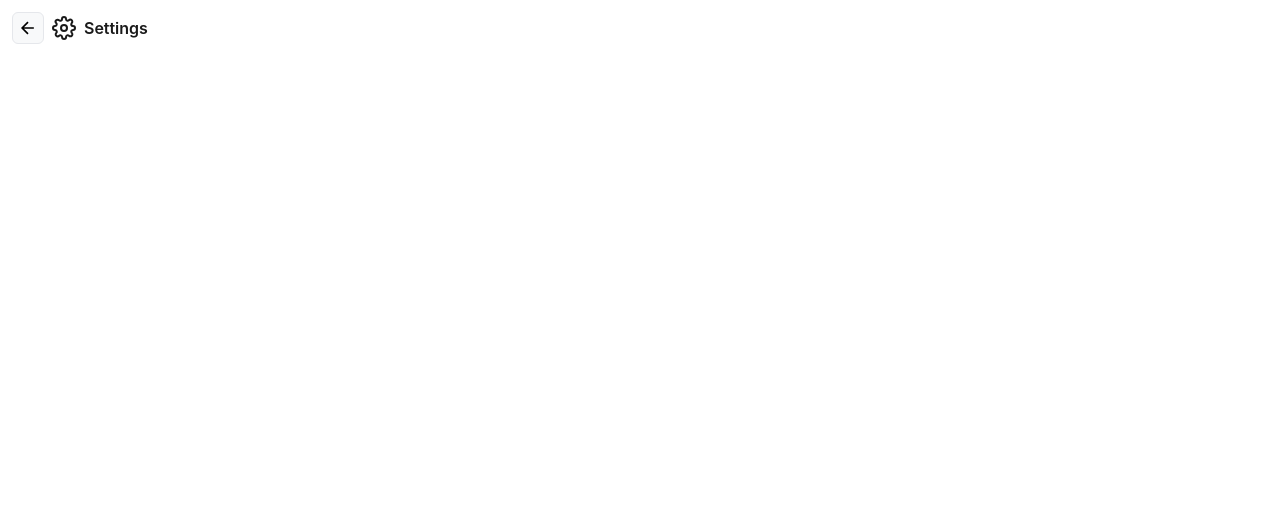
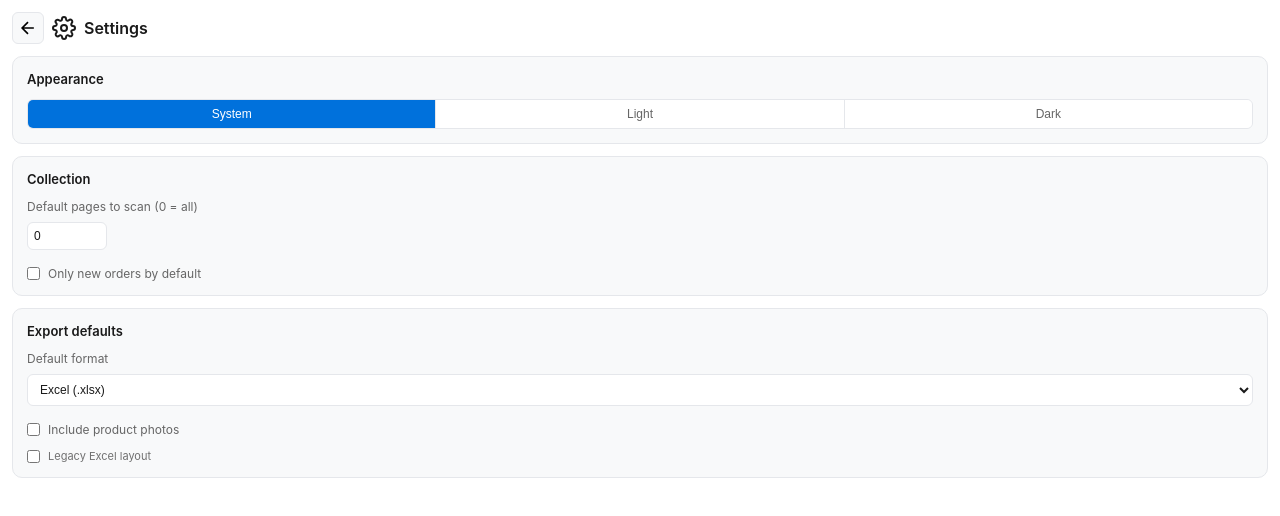
Before and after one commit to hppanpaliya/Walmart-Invoice-Exporter, a browser extension: page sidepanel.html in a window 1280 px wide. Both pictures are taken after a click on the button 1216 px from the left and 28 px from the top of the page. Drawn offline with Linux system fonts and the light colour scheme.

Commit message:
feat: Settings view — Appearance, Collection, Export defaults (spec §5.4)
New sidepanel.settings.js renders these three sections into the
previously-empty #settingsContent shell, reading/writing the SAME
individual chrome.storage.local keys the main view already uses (no
settings-object migration — scope guard). Theme is a 3-way segmented
control reusing the existing applyTheme(); Collection/Export defaults
changes push into the main view's own controls + app state immediately
so either surface reflects the other without a reload.

Also persists pageLimit for the first time (previously read fresh off
the DOM at collection start, never remembered across sessions) and
exposes updateFormatDependentVisibility as Sidepanel.syncExportFormatVisibility
so Settings can keep the CSV-preset/legacy-Excel visibility in sync.

Settings now renders fresh on every open (settingsButton click, or after
the operation-in-progress confirm dialog resolves), matching the
Dashboard's render-on-open pattern.

```diff
--- a/sidepanel.css
+++ b/sidepanel.css
@@ -1468,3 +1468,97 @@ summary:focus-visible,
 .dialog-actions .btn {
   justify-content: center;
 }
+
+/* ==========================================================================
+   Settings view (spec §5.4) — Appearance / Collection / Export defaults /
+   Data on this device / About. Sections reuse the same .card-like surface
+   as the rest of the panel (bordered, rounded, --surface background) so the
+   view doesn't introduce a new visual language.
+   ========================================================================== */
+.settings-section {
+  background: var(--surface);
+  border: 1px solid var(--border);
+  border-radius: var(--radius-xl);
+  padding: 14px;
+  margin-bottom: var(--space-3);
+}
+
+.settings-section-title {
+  font-size: var(--font-size-md);
+  font-weight: 600;
+  color: var(--text);
+  margin-bottom: var(--space-3);
+}
+
+.settings-section .input-group:last-child,
+.settings-section .toggle-group:last-child {
+  margin-bottom: 0;
+}
+
+/* Theme System/Light/Dark segmented control. */
+.segmented-control {
+  display: flex;
+  border: 1px solid var(--border);
+  border-radius: var(--radius-md);
+  overflow: hidden;
+}
+
+.segmented-option {
+  flex: 1;
+  padding: 7px 4px;
+  border: none;
+  border-left: 1px solid var(--border);
+  background: var(--surface-2);
+  color: var(--text-secondary);
+  font-size: var(--font-size-sm);
+  cursor: pointer;
+  transition: all 0.15s ease;
+}
+
+.segmented-option:first-child {
+  border-left: none;
+}
+
+.segmented-option:hover:not(.active) {
+  background: var(--hover-overlay);
+}
+
+.segmented-option.active {
+  background: var(--accent);
+  color: var(--on-accent);
+  font-weight: 500;
+}
+
+.settings-stats-line {
+  font-size: var(--font-size-sm);
+  color: var(--text-secondary);
+  margin-bottom: var(--space-3);
+}
+
+.settings-actions {
+  display: flex;
+  flex-direction: column;
+  gap: var(--space-2);
+}
+
+.settings-actions .btn {
+  justify-content: center;
+  width: 100%;
+}
+
+.settings-about-line {
+  font-size: var(--font-size-sm);
+  color: var(--text);
+  margin-bottom: var(--space-2);
+}
+
+.settings-about-note {
+  font-size: var(--font-size-xs);
+  color: var(--text-secondary);
+  margin-bottom: var(--space-4);
+  line-height: 1.5;
+}
+
+.settings-section .rating-button {
+  margin-bottom: 0;
+}
--- a/sidepanel.js
+++ b/sidepanel.js
@@ -83,6 +83,11 @@ document.addEventListener("DOMContentLoaded", async function () {
     }
   }
 
+  // Exposed so a Settings-made "Default format" change (sidepanel.settings.js)
+  // can immediately refresh the main view's own dependent controls without
+  // waiting for a reload.
+  Sidepanel.syncExportFormatVisibility = updateFormatDependentVisibility;
+
   chrome.storage.local.get(["exportFormat"], (res) => {
     app.exportFormat = res.exportFormat || CONSTANTS.EXPORT_FORMATS.XLSX;
     if (exportFormatSelect) exportFormatSelect.value = app.exportFormat;
@@ -154,6 +159,25 @@ document.addEventListener("DOMContentLoaded", async function () {
     });
   }
 
+  // Default page limit (spec §5.4 Settings "Collection" section) — same
+  // "pageLimit" storage key Settings reads/writes; this is the first phase
+  // this value is persisted at all (previously read fresh off the DOM at
+  // collection start with no default carried between sessions).
+  const pageLimitInput = document.getElementById("pageLimit");
+  chrome.storage.local.get(["pageLimit"], (res) => {
+    const stored = Number(res.pageLimit);
+    if (pageLimitInput && Number.isFinite(stored) && stored >= 0) {
+      pageLimitInput.value = stored;
+    }
+  });
+
+  if (pageLimitInput) {
+    pageLimitInput.addEventListener("change", () => {
+      const value = parseInt(pageLimitInput.value, 10) || 0;
+      chrome.storage.local.set({ pageLimit: value });
+    });
+  }
+
   const faqButton = document.getElementById("faqButton");
   const backButton = document.getElementById("backButton");
   const confirmDialog = document.getElementById("confirmDialog");
@@ -166,17 +190,28 @@ document.addEventListener("DOMContentLoaded", async function () {
   // The dialog's own markup only has one Proceed button, so remember which
   // view was actually requested and send Proceed there instead of assuming FAQ.
   let pendingNavTarget = "faq";
+  let pendingNavCallback = null;
   const NAV_TARGET_LABELS = { faq: "FAQ", settings: "Settings" };
 
-  function requestViewSwitch(viewName) {
+  /**
+   * @param {string} viewName
+   * @param {Function} [onSwitched] - Invoked right after the view actually
+   *   becomes active, whether that happens immediately or (once the
+   *   operation-in-progress confirm dialog resolves) after Proceed is
+   *   clicked. Settings uses this to render fresh content on every open
+   *   (spec §5.4), matching the Dashboard's render-on-open pattern.
+   */
+  function requestViewSwitch(viewName, onSwitched) {
     if (actions.isOperationRunning()) {
       const opType = app.collectionInProgress ? "collection" : "download";
       pendingNavTarget = viewName;
+      pendingNavCallback = onSwitched || null;
       view.showConfirmDialog(
         `A ${opType} is currently running. Navigating to ${NAV_TARGET_LABELS[viewName] || viewName} will stop the operation. Your collected data will be preserved.`
       );
     } else {
       view.switchView(viewName, actions.checkCurrentTab);
+      if (onSwitched) onSwitched();
     }
   }
 
@@ -191,7 +226,7 @@ document.addEventListener("DOMContentLoaded", async function () {
   if (settingsButton) {
     settingsButton.addEventListener("click", function (e) {
       e.preventDefault();
-      requestViewSwitch("settings");
+      requestViewSwitch("settings", () => Sidepanel.settings && Sidepanel.settings.renderSettings());
     });
   }
 
@@ -241,6 +276,9 @@ document.addEventListener("DOMContentLoaded", async function () {
       }
       app.downloadInProgress = false;
       view.switchView(pendingNavTarget, actions.checkCurrentTab);
+      const callback = pendingNavCallback;
+      pendingNavCallback = null;
+      if (callback) callback();
     });
   }
 
--- /dev/null
+++ b/sidepanel.settings.js
@@ -0,0 +1,251 @@
+/**
+ * Settings view (design spec §5.4) — Appearance, Collection, Export
+ * defaults, Data on this device, About.
+ *
+ * Deliberately reads/writes the SAME individual chrome.storage.local keys
+ * the main view already uses (exportFormat, includeThumbnails, legacyExcel,
+ * incrementalCollect, pageLimit, theme) rather than a consolidated
+ * `settings` object — that migration is a separate, riskier change and is
+ * out of scope here. Settings is the DEFAULTS editor; the main view's own
+ * Options disclosure / format controls stay the per-run overrides, reading
+ * and writing the exact same keys so a change made in either place takes
+ * effect in the other immediately (no reload needed).
+ *
+ * Rendered fresh every time the header gear is opened (sidepanel.js's
+ * settingsButton handler), matching the Dashboard's render-on-open pattern
+ * — always reflects the latest storage/DB state rather than a stale
+ * page-load snapshot.
+ */
+(() => {
+  const Sidepanel = window.Sidepanel || (window.Sidepanel = {});
+  const state = Sidepanel.state;
+
+  /**
+   * Restored by "Reset settings to defaults" (spec §5.4) — mirrors
+   * sidepanel.state.js's app defaults, plus theme/pageLimit (which live
+   * only in chrome.storage.local, not in-memory app state).
+   */
+  const SETTINGS_DEFAULTS = {
+    exportMode: CONSTANTS.EXPORT_MODES.MULTIPLE,
+    exportFormat: CONSTANTS.EXPORT_FORMATS.XLSX,
+    csvPreset: CONSTANTS.CSV_PRESETS.GENERIC,
+    includeThumbnails: false,
+    incrementalCollect: false,
+    theme: "system",
+    pageLimit: 0,
+  };
+  SETTINGS_DEFAULTS[CONSTANTS.STORAGE_KEYS.LEGACY_EXCEL] = false;
+
+  const THEME_OPTIONS = [
+    { value: "system", label: "System" },
+    { value: "light", label: "Light" },
+    { value: "dark", label: "Dark" },
+  ];
+
+  /**
+   * Push a Settings-made change into the main view's own controls + the
+   * in-memory app state, so it takes effect immediately without a reload
+   * (spec §5.4: "changing a default reflects on the main view and
+   * vice-versa"). The main view's own change handlers (sidepanel.js) already
+   * do the reverse — this just closes the loop from the Settings side.
+   */
+  function syncMainView(key, value) {
+    const app = state.app;
+    switch (key) {
+      case "exportFormat": {
+        app.exportFormat = value;
+        const select = document.getElementById("exportFormat");
+        if (select) select.value = value;
+        if (Sidepanel.syncExportFormatVisibility) Sidepanel.syncExportFormatVisibility();
+        if (Sidepanel.view) Sidepanel.view.updateDownloadButtonLabels();
+        break;
+      }
+      case "includeThumbnails": {
+        app.includeThumbnails = value;
+        const checkbox = document.getElementById("includeThumbnails");
+        if (checkbox) checkbox.checked = value;
+        break;
+      }
+      case CONSTANTS.STORAGE_KEYS.LEGACY_EXCEL: {
+        app.legacyExcel = value;
+        const checkbox = document.getElementById("legacyExcel");
+        if (checkbox) checkbox.checked = value;
+        break;
+      }
+      case "incrementalCollect": {
+        app.incrementalCollect = value;
+        const checkbox = document.getElementById("incrementalCollect");
+        if (checkbox) checkbox.checked = value;
+        break;
+      }
+      case "pageLimit": {
+        const input = document.getElementById("pageLimit");
+        if (input) input.value = value;
+        break;
+      }
+      default:
+        break;
+    }
+  }
+
+  /** Write one setting key to storage and immediately reflect it on the main view. */
+  function persist(key, value) {
+    chrome.storage.local.set({ [key]: value });
+    syncMainView(key, value);
+  }
+
+  function themeSectionHtml(current) {
+    const options = THEME_OPTIONS.map(
+      (opt) =>
+        `<button type="button" class="segmented-option${opt.value === current ? " active" : ""}" data-theme-choice="${opt.value}">${opt.label}</button>`
+    ).join("");
+    return `
+      <div class="settings-section">
+        <h3 class="settings-section-title">Appearance</h3>
+        <div class="segmented-control" id="themeControl" role="group" aria-label="Theme">${options}</div>
+      </div>
+    `;
+  }
+
+  function collectionSectionHtml(pageLimit, incrementalCollect) {
+    return `
+      <div class="settings-section">
+        <h3 class="settings-section-title">Collection</h3>
+        <div class="input-group">
+          <label for="settingsPageLimit">Default pages to scan (0 = all)</label>
+          <input type="number" id="settingsPageLimit" min="0" value="${Number(pageLimit) || 0}">
+        </div>
+        <div class="toggle-group">
+          <input type="checkbox" id="settingsIncrementalCollect" ${incrementalCollect ? "checked" : ""}>
+          <label for="settingsIncrementalCollect">Only new orders by default</label>
+        </div>
+      </div>
+    `;
+  }
+
+  function exportDefaultsSectionHtml({ exportFormat, includeThumbnails, legacyExcel }) {
+    const formatOptions = [
+      [CONSTANTS.EXPORT_FORMATS.XLSX, "Excel (.xlsx)"],
+      [CONSTANTS.EXPORT_FORMATS.CSV, "CSV (.csv)"],
+      [CONSTANTS.EXPORT_FORMATS.JSON, "JSON (.json)"],
+      [CONSTANTS.EXPORT_FORMATS.RECEIPT, "Printable receipt (.html)"],
+      [CONSTANTS.EXPORT_FORMATS.PDF, "PDF receipt (.pdf)"],
+    ]
+      .map(([value, label]) => `<option value="${value}"${value === exportFormat ? " selected" : ""}>${label}</option>`)
+      .join("");
+
+    return `
+      <div class="settings-section">
+        <h3 class="settings-section-title">Export defaults</h3>
+        <div class="input-group">
+          <label for="settingsExportFormat">Default format</label>
+          <select id="settingsExportFormat">${formatOptions}</select>
+        </div>
+        <div class="toggle-group">
+          <input type="checkbox" id="settingsIncludeThumbnails" ${includeThumbnails ? "checked" : ""}>
+          <label for="settingsIncludeThumbnails" title="Embeds product images in Excel exports.">Include product photos</label>
+        </div>
+        <div class="toggle-group toggle-group-minor">
+          <input type="checkbox" id="settingsLegacyExcel" ${legacyExcel ? "checked" : ""}>
+          <label for="settingsLegacyExcel" title="Single-sheet workbook like older versions (before the Orders/Items split).">Legacy Excel layout</label>
+        </div>
+      </div>
+    `;
+  }
+
+  function wireThemeControl(container) {
+    const control = container.querySelector("#themeControl");
+    if (!control) return;
+    control.querySelectorAll(".segmented-option").forEach((button) => {
+      button.addEventListener("click", () => {
+        const value = button.dataset.themeChoice;
+        chrome.storage.local.set({ theme: value });
+        Sidepanel.applyTheme(value);
+        control.querySelectorAll(".segmented-option").forEach((b) => b.classList.toggle("active", b === button));
+      });
+    });
+  }
+
+  function wireCollectionControls(container) {
+    const pageLimitInput = container.querySelector("#settingsPageLimit");
+    if (pageLimitInput) {
+      pageLimitInput.addEventListener("change", () => {
+        const value = parseInt(pageLimitInput.value, 10) || 0;
+        persist("pageLimit", value);
+      });
+    }
+
+    const incrementalToggle = container.querySelector("#settingsIncrementalCollect");
+    if (incrementalToggle) {
+      incrementalToggle.addEventListener("change", () => {
+        persist("incrementalCollect", incrementalToggle.checked);
+      });
+    }
+  }
+
+  function wireExportDefaultsControls(container) {
+    const formatSelect = container.querySelector("#settingsExportFormat");
+    if (formatSelect) {
+      formatSelect.addEventListener("change", () => {
+        persist("exportFormat", formatSelect.value);
+      });
+    }
+
+    const thumbnailsToggle = container.querySelector("#settingsIncludeThumbnails");
+    if (thumbnailsToggle) {
+      thumbnailsToggle.addEventListener("change", () => {
+        persist("includeThumbnails", thumbnailsToggle.checked);
+      });
+    }
+
+    const legacyToggle = container.querySelector("#settingsLegacyExcel");
+    if (legacyToggle) {
+      legacyToggle.addEventListener("change", () => {
+        persist(CONSTANTS.STORAGE_KEYS.LEGACY_EXCEL, legacyToggle.checked);
+      });
+    }
+  }
+
+  /**
+   * Render the Settings view content from current storage state. Called
+   * every time the header gear is opened — never cached, so every control
+   * (and, once the Data section lands, the stats line) always reflects the
+   * latest state rather than a page-load snapshot.
+   */
+  async function renderSettings() {
+    const container = document.getElementById("settingsContent");
+    if (!container) return;
+
+    const keys = [
+      "theme",
+      "pageLimit",
+      "incrementalCollect",
+      "exportFormat",
+      "includeThumbnails",
+      CONSTANTS.STORAGE_KEYS.LEGACY_EXCEL,
+    ];
+    const stored = await new Promise((resolve) => chrome.storage.local.get(keys, resolve));
+
+    const theme = stored.theme || "system";
+    const pageLimit = Number.isFinite(stored.pageLimit) ? stored.pageLimit : 0;
+    const incrementalCollect = Boolean(stored.incrementalCollect);
+    const exportFormat = stored.exportFormat || CONSTANTS.EXPORT_FORMATS.XLSX;
+    const includeThumbnails = Boolean(stored.includeThumbnails);
+    const legacyExcel = Boolean(stored[CONSTANTS.STORAGE_KEYS.LEGACY_EXCEL]);
+
+    container.innerHTML = [
+      themeSectionHtml(theme),
+      collectionSectionHtml(pageLimit, incrementalCollect),
+      exportDefaultsSectionHtml({ exportFormat, includeThumbnails, legacyExcel }),
+    ].join("");
+
+    wireThemeControl(container);
+    wireCollectionControls(container);
+    wireExportDefaultsControls(container);
+  }
+
+  Sidepanel.settings = {
+    renderSettings,
+    SETTINGS_DEFAULTS,
+  };
+})();
```
Also changed, not shown: sidepanel.html (+1 -0 lines).
